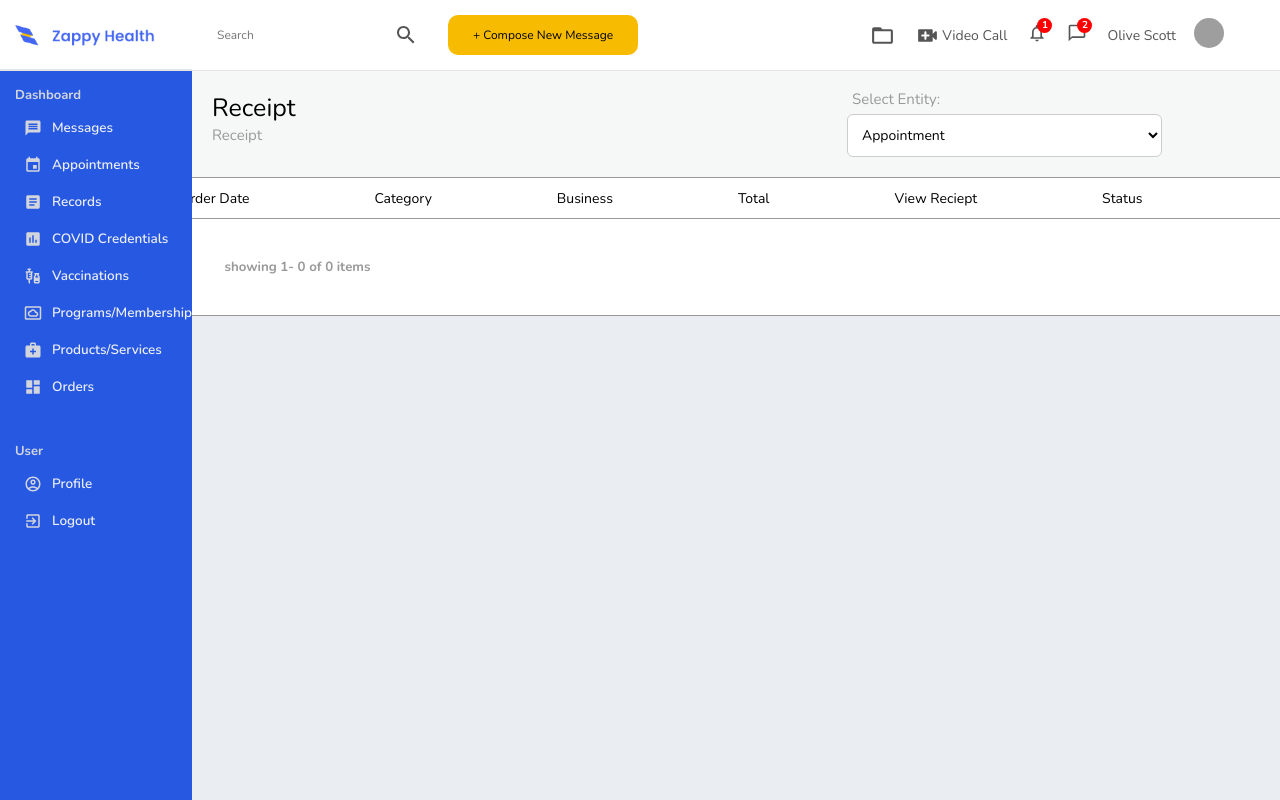
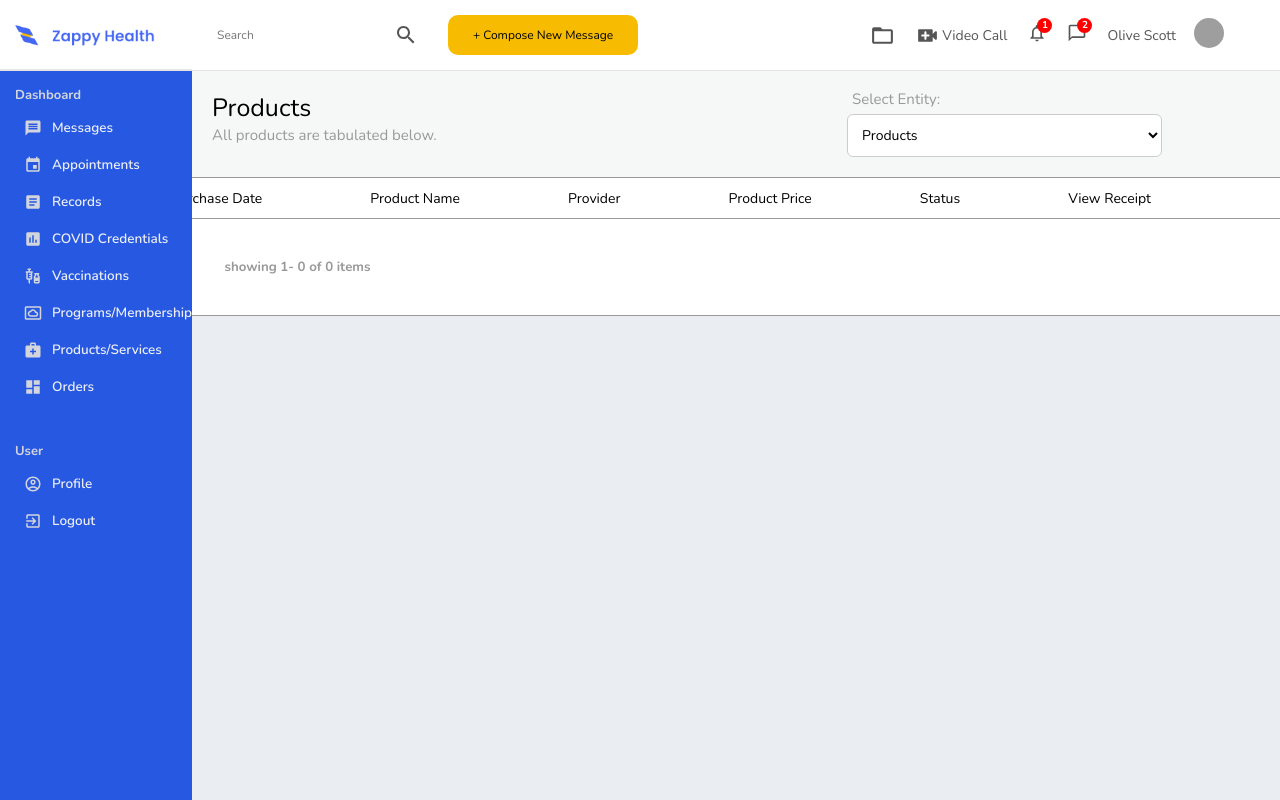
Before and after one commit to nascott94/telahealth-portal, a React (Create React App) app: page /productservices in a window 1280 px wide. Shown: the top 800 px of the page. Built offline with nearby package versions, Linux system fonts and the light colour scheme; grey boxes are pictures that could not be loaded.

Commit message:
programs

```diff
--- a/src/pages/ProductServices.js
+++ b/src/pages/ProductServices.js
@@ -8,7 +8,7 @@ const Container = styled.div`
   width: 100%;
   display: flex;
   flex-direction: row;
-  background-color: #2658e2; ;
+  background-color: #2658e2;
 `;
 
 const LeftContainer = styled.div`
@@ -141,30 +141,32 @@ const ProductServices = () => {
           <RightMain>
             <RightMainTop>
               <RightMainTopLeft>
-                <div className="title">Receipt</div>
-                <div className="subtitle">Receipt</div>
+                <div className="title">Products</div>
+                <div className="subtitle">
+                  All products are tabulated below.
+                </div>
               </RightMainTopLeft>
               <RightMainTopRight>
                 <label className="title">Select Entity:</label>
                 <select name="patient" className="service">
                   <option value="1" selected="selected">
-                    Appointment
+                    Products
                   </option>
-                  <option value="2">Membership</option>
-                  <option value="3">Product</option>
-                  <option value="4">Services</option>
+                  <option value="2">Services</option>
+                  <option value="3">DME</option>
+                  <option value="4">Prescription Medication</option>
                   <option value="5">Vaccines</option>
                 </select>
               </RightMainTopRight>
             </RightMainTop>
             <RightMainBottom>
               <RightMainBottomTopBar>
-                <div className="category">Order Date</div>
-                <div className="category">Category</div>
-                <div className="category">Business</div>
-                <div className="category">Total</div>
-                <div className="category">View Reciept</div>
+                <div className="category">Purchase Date </div>
+                <div className="category">Product Name </div>
+                <div className="category">Provider</div>
+                <div className="category">Product Price</div>
                 <div className="category">Status</div>
+                <div className="category">View Receipt</div>
               </RightMainBottomTopBar>
               <RightMainBottomBottomBar>
                 <h5>showing 1- 0 of 0 items</h5>
--- a/src/pages/ProgramsMembership.js
+++ b/src/pages/ProgramsMembership.js
@@ -1,25 +1,26 @@
-import React from "react";
-import styled from "styled-components";
-import Navbar from "../components/homepage/Navbar";
-import Sidebar from "../components/homepage/Sidebar";
+import React from 'react';
+import styled from 'styled-components';
+import Navbar from '../components/homepage/Navbar';
+import Sidebar from '../components/homepage/Sidebar';
 
 const Container = styled.div`
-  height: 100vh;
-  width: 100vw;
+  height: 100%;
+  width: 100%;
   display: flex;
   flex-direction: row;
+  background-color: #2658e2;
 `;
 
 const LeftContainer = styled.div`
-  height: 100vh;
+  height: 100%;
   width: 15%;
-  background-color: blue;
+  background-color: #2658e2;
 `;
 
 const RightContainer = styled.div`
-  height: 100vh;
+  height: 100%;
   width: 85%;
-  background-color: white;
+  background-color: #eaedf1;
   display: flex;
   flex-direction: column;
 `;
@@ -27,13 +28,13 @@ const RightContainer = styled.div`
 const RightMain = styled.div`
   height: 100vh;
   width: 100%;
-  background-color: white;
+  background-color: #eaedf1;
 `;
 
 const RightMainTop = styled.div`
   height: 15%;
   width: 100%;
-  background-color: #eaedf1;
+  background-color: #f6f8f8;
   display: flex;
   overflow: hidden;
 `;
@@ -41,15 +42,23 @@ const RightMainTop = styled.div`
 const RightMainTopLeft = styled.div`
   height: 100%;
   width: 50%;
+  padding-top: 20px;
   background-color: #f6f8f8;
   display: flex;
   flex-direction: column;
   justify-content: center;
-  padding-left: 5px;
-  font-size: 18px;
-  font-weight: bold;
-  color: #999;
-  padding-left: 43px;
+  padding-left: 20px;
+  border-bottom: 1px solid #999;
+
+  .title {
+    color: black;
+    font-size: 25px;
+  }
+
+  .subtitle {
+    color: #999;
+    font-size: 15px;
+  }
 `;
 
 const RightMainTopRight = styled.div`
@@ -201,8 +210,10 @@ const ProgramsMembership = () => {
           <RightMain>
             <RightMainTop>
               <RightMainTopLeft>
-                <h3>Programs and Memberships</h3>
-                <h5>Manage AZOVA Programs/Memberships</h5>
+                <div className="title">Programs and Memberships</div>
+                <div className="subtitle">
+                  Manage AZOVA Programs/Memberships
+                </div>
               </RightMainTopLeft>
               <RightMainTopRight></RightMainTopRight>
             </RightMainTop>
@@ -226,7 +237,7 @@ const ProgramsMembership = () => {
                   <Box2Section2>
                     <h5>
                       Program/Membership: To access your appointments, click
-                      "View Program/Membership" below.{" "}
+                      "View Program/Membership" below.{' '}
                     </h5>
                   </Box2Section2>
                   <Box2Section3>
```
